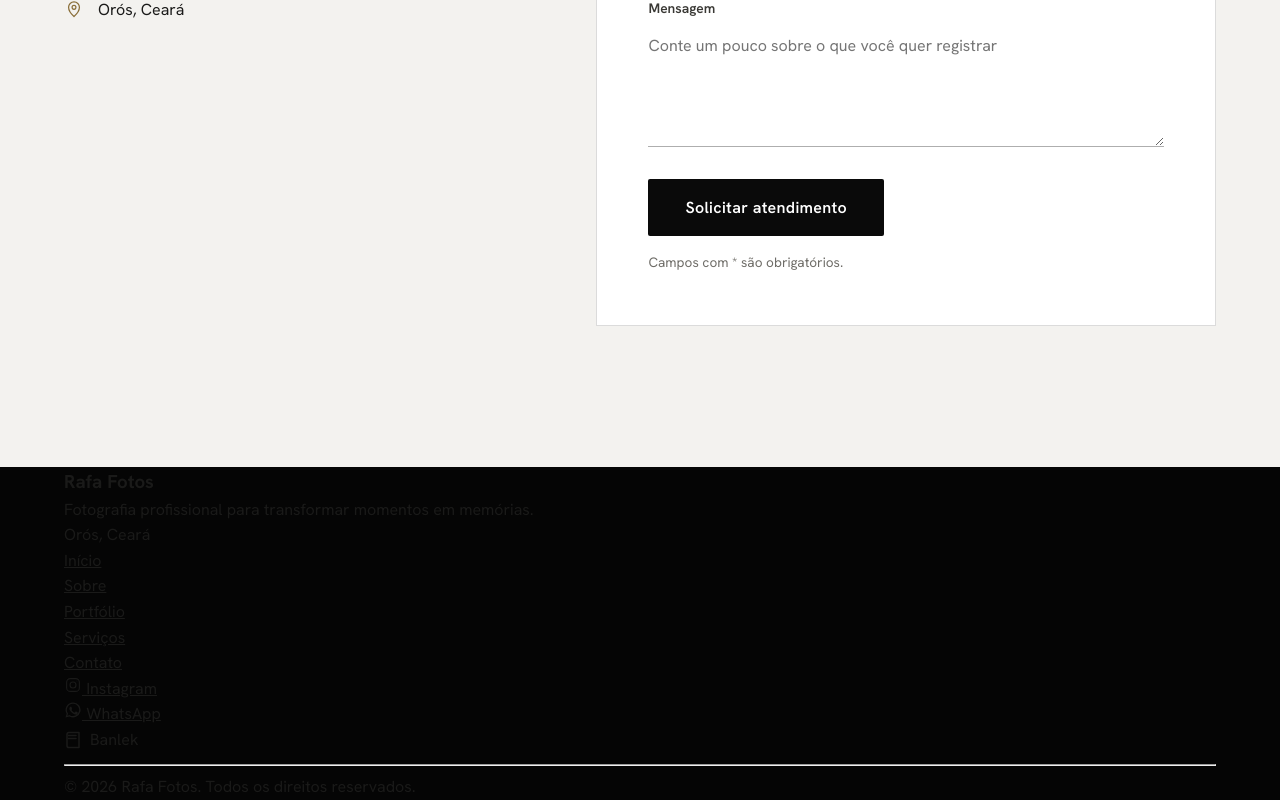
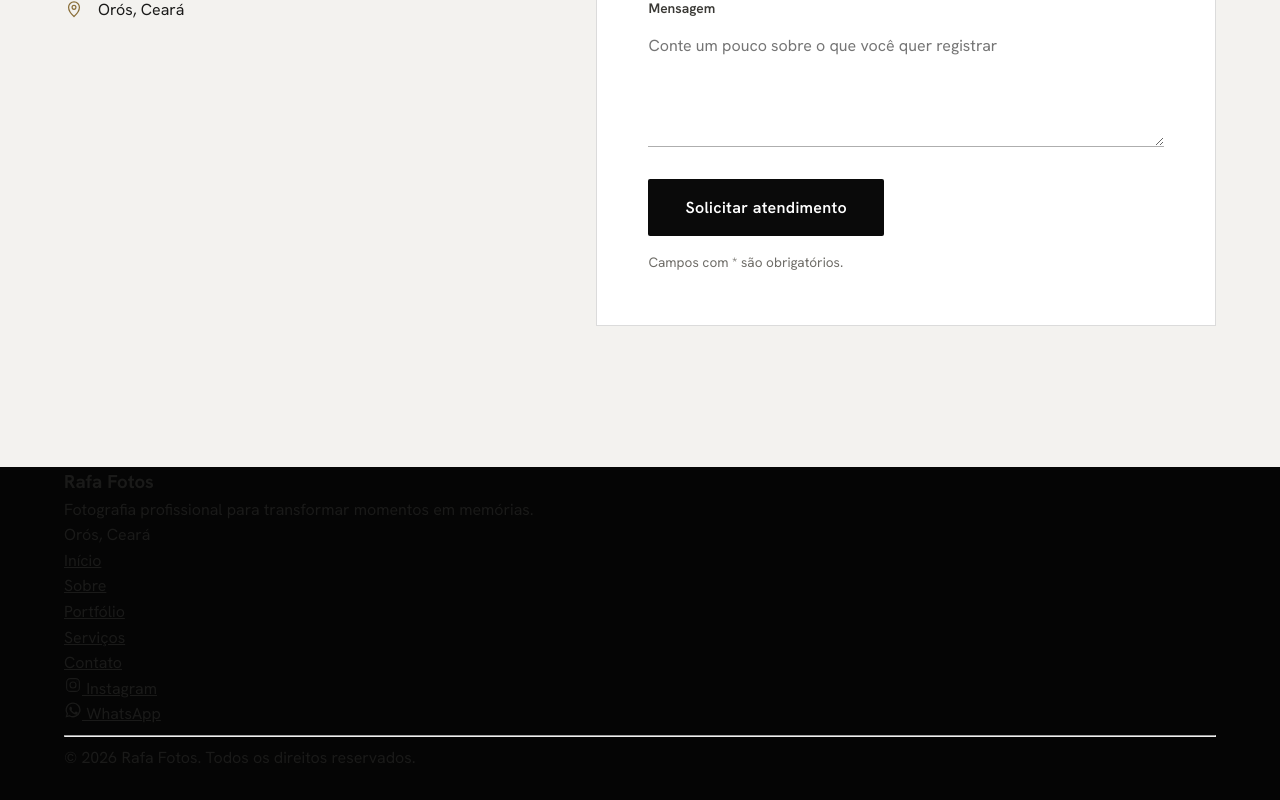
Before and after one commit to Reuellevii/rafafotos, a React (Vite) app in the folder rafa-fotos/rafa-fotos/: page / in a window 1280 px wide. Shown: the part 10944-11744 px from the top of the page. After the commit the page ends 11714 px from the top, so only its background shows below. Built offline with nearby package versions, Linux system fonts and the light colour scheme; no server answers.

Commit message:
Remove Banlek link from Footer component
Removed the Banlek link from the footer component.

```diff
--- a/rafa-fotos/rafa-fotos/src/components/Footer.jsx
+++ b/rafa-fotos/rafa-fotos/src/components/Footer.jsx
@@ -40,11 +40,6 @@ export default function Footer() {
                 </a>
               </li>
             )}
-            <li>
-              <a href="https://banlek.com/rafafotosoros" target="_blank" rel="noopener noreferrer" style={{ display: 'inline-flex', alignItems: 'center', gap: '8px', color: 'inherit', textDecoration: 'none' }}>
-                <svg width="18" height="18" viewBox="0 0 24 24" fill="none" stroke="currentColor" strokeWidth="2" strokeLinecap="round" strokeLinejoin="round"><path d="M4 19.5v-15A2.5 2.5 0 0 1 6.5 2H20v20H6.5a2.5 2.5 0 0 1-2.5-2.5Z"/><path d="M6 6h10"/><path d="M6 10h10"/></svg> Banlek
-              </a>
-            </li>
           </ul>
         </div>
       </div>
```
